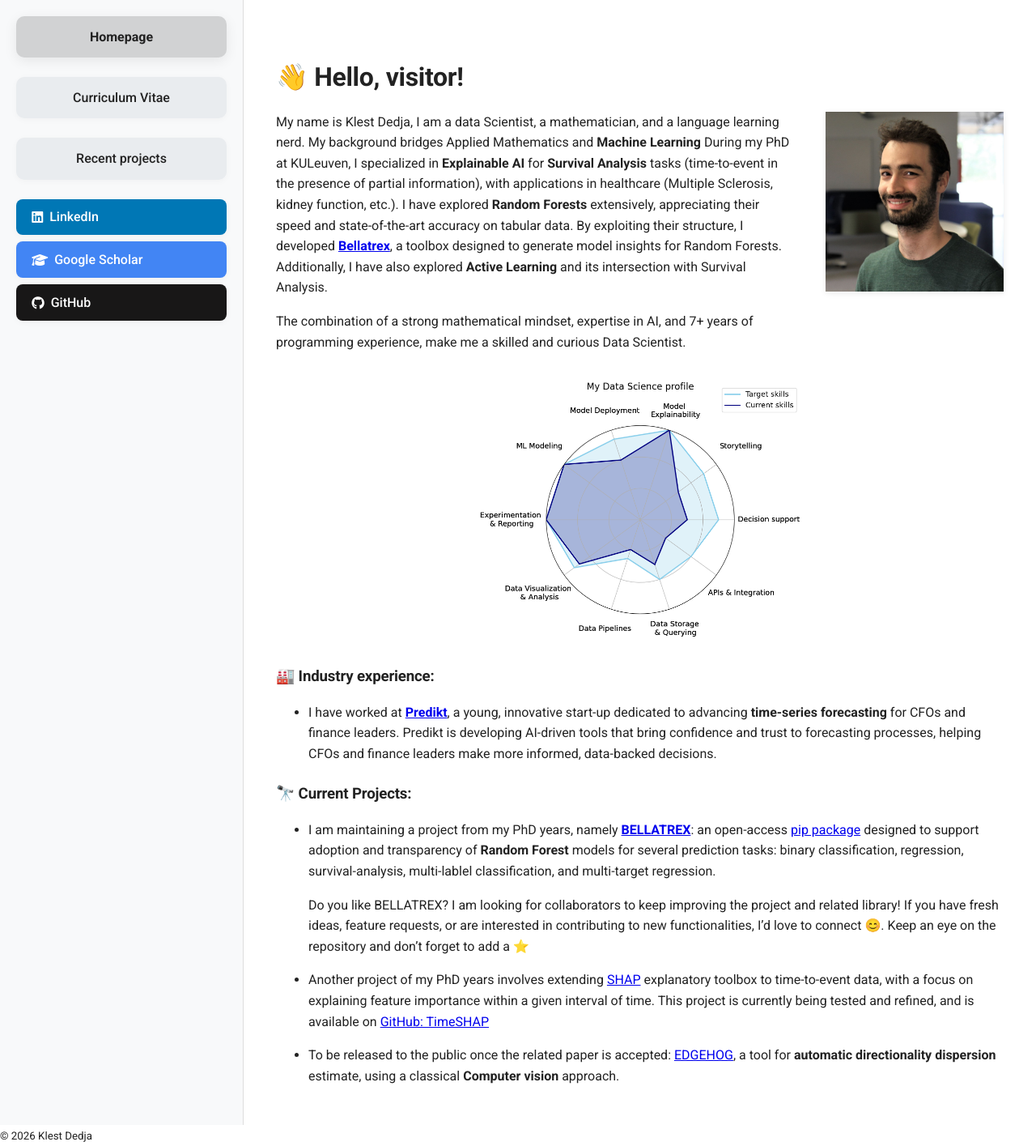
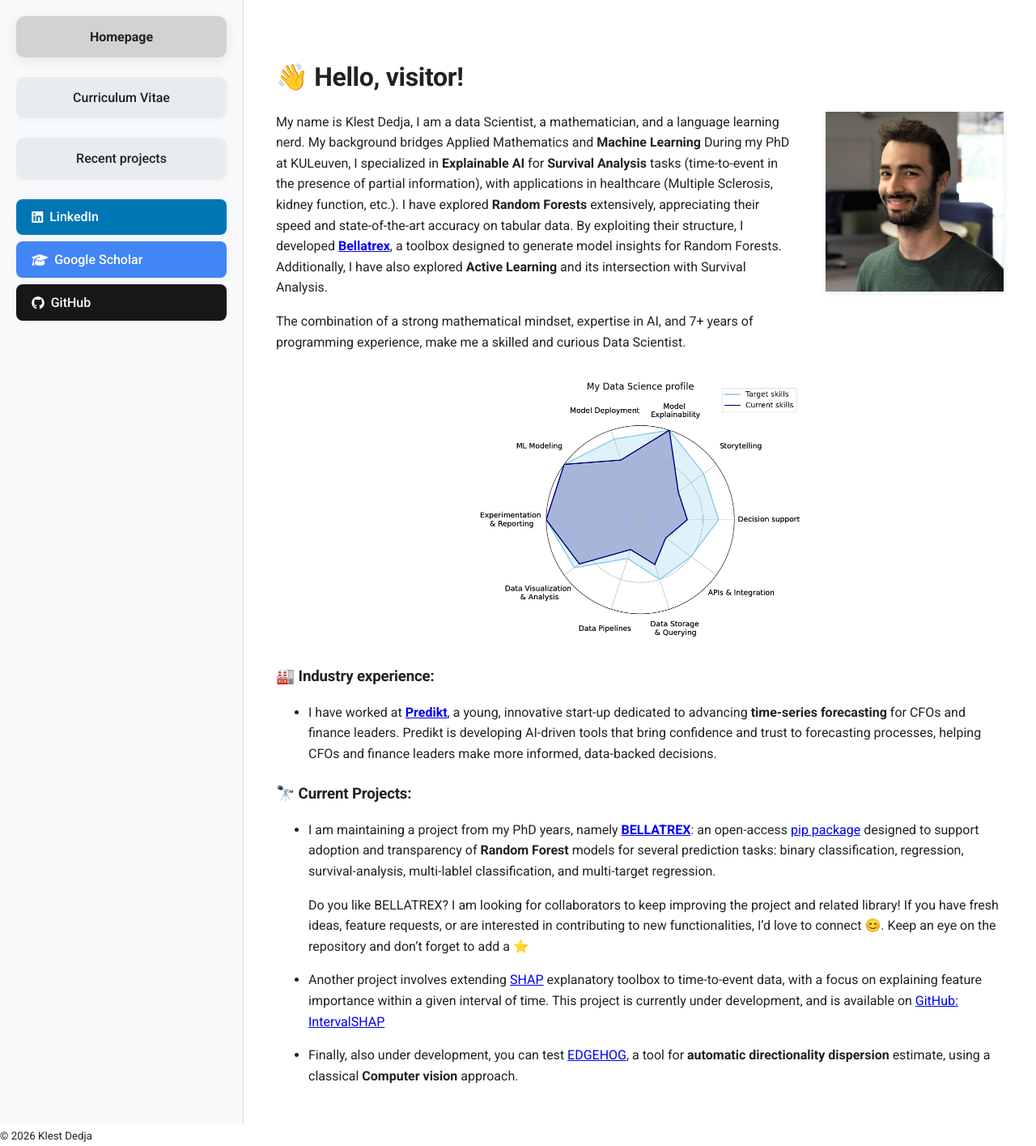
Before and after one commit to KlestDedja/klestdedja.github.io, a Jekyll site: the page built from index.md, in a window 1280 px wide. Shown: the whole page at 81% size. Built offline with Jekyll 4.4.1, drawn with Linux system fonts in a browser that asks for light colours.

Commit message:
Update project descriptions and links in index.md

```diff
--- a/index.md
+++ b/index.md
@@ -46,9 +46,9 @@ The combination of deep theoretical expertise in AI related fields, paired with
   Do you like BELLATREX? I am looking for collaborators to keep improving the project and related library! If you have fresh ideas, feature requests, or are interested in contributing to new functionalities, I’d love to connect 😊.
    Keep an eye on the repository and don't forget to add a ⭐️
 
-- Another project of my PhD years involves extending [SHAP](https://shap.readthedocs.io/en/latest/) explanatory toolbox to time-to-event data, with a focus on explaining feature importance within a given interval of time. This project is currently being tested and refined, and is available on [GitHub: TimeSHAP](https://github.com/klestdedja/timeSHAP)
+- Another project involves extending [SHAP](https://shap.readthedocs.io/en/latest/) explanatory toolbox to time-to-event data, with a focus on explaining feature importance within a given interval of time. This project is currently under development, and is available on [GitHub: IntervalSHAP](https://github.com/klestdedja/intervalSHAP)
 
-- To be released to the public once the related paper is accepted: [EDGEHOG](https://github.com/klestdedja/directionality), a tool for **automatic directionality dispersion** estimate, using a classical **Computer vision** approach.
+- Finally, also under development, you can test [EDGEHOG](https://github.com/klestdedja/directionality), a tool for **automatic directionality dispersion** estimate, using a classical **Computer vision** approach.
 
 
 <!--
```
Also changed, not shown: other parts of index.md (+2 -2 lines).
